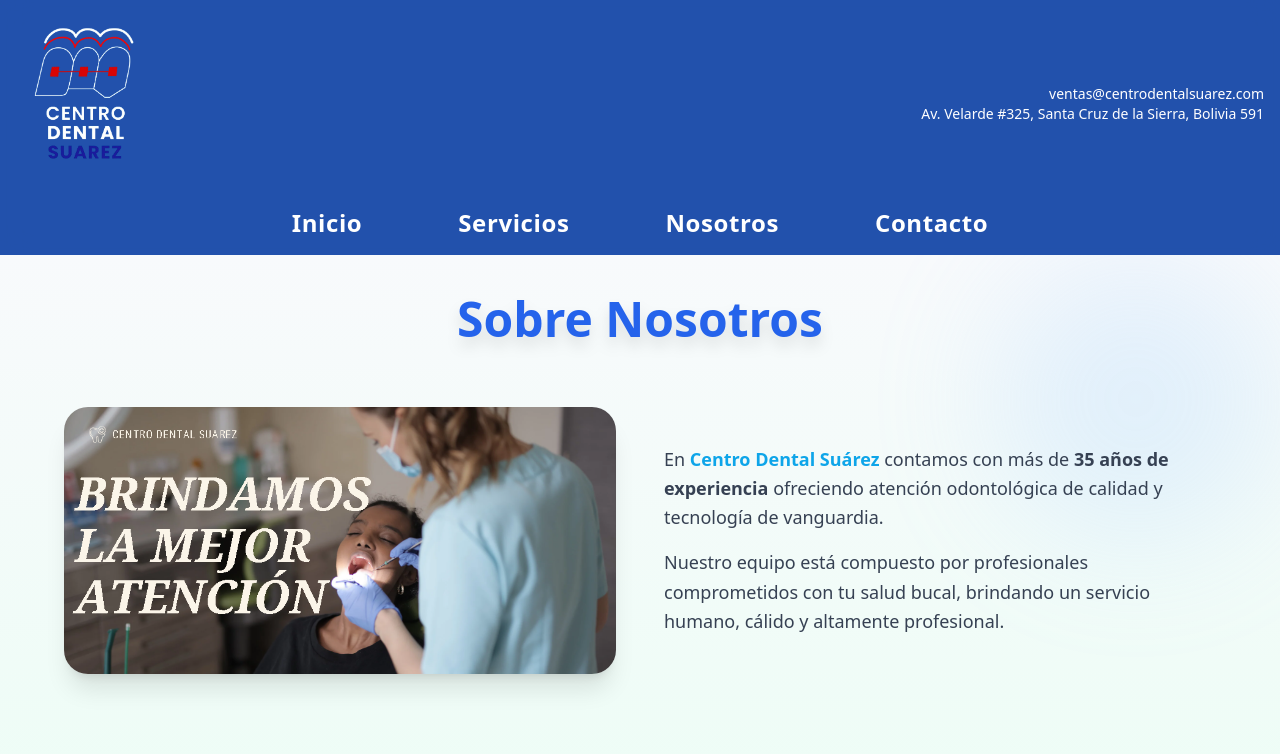
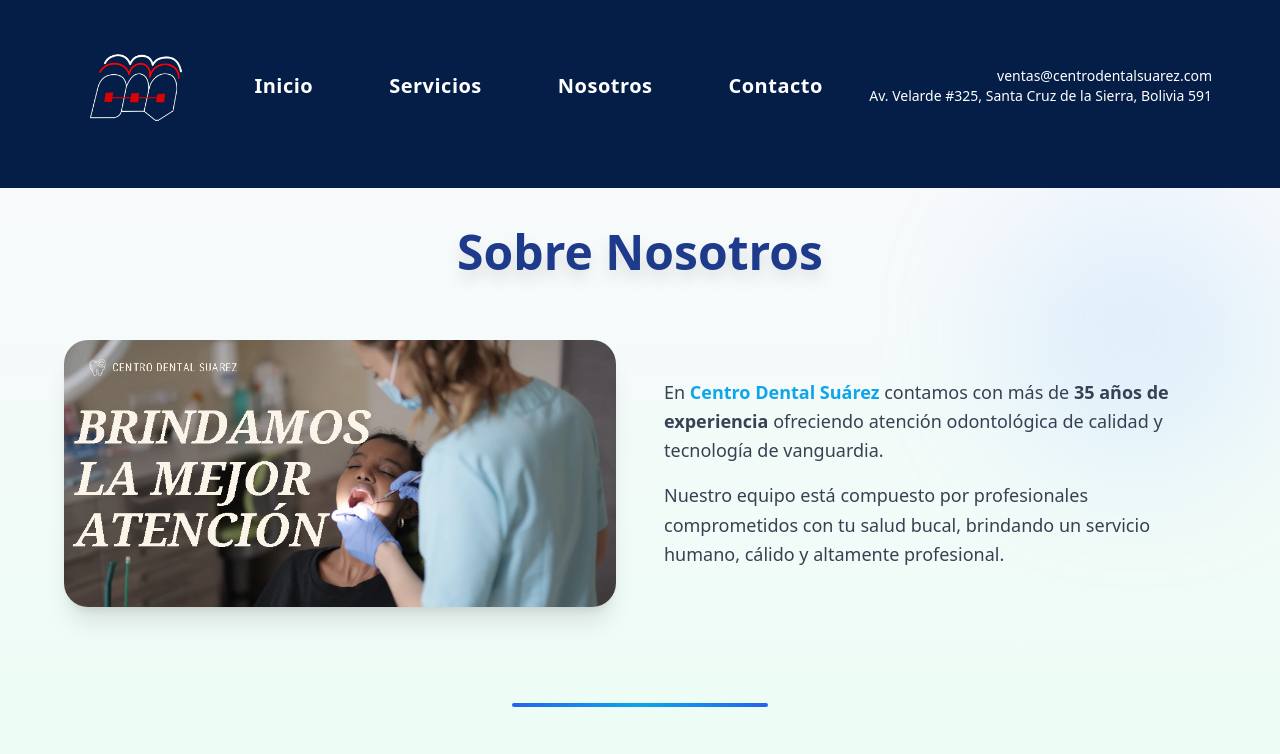
Before and after one commit to MichelIsmaelChavez/CentroDentalWeb, a Next.js app: page /nosotros in a window 1280 px wide. Shown: the top 754 px of the page. Built offline with nearby package versions, Linux system fonts and the light colour scheme.

Commit message:
Actualización del navbar: cambio de colores, ajuste en menú móvil y posicionamiento del botón

```diff
--- a/src/app/components/Navbar.tsx
+++ b/src/app/components/Navbar.tsx
@@ -9,11 +9,14 @@ export default function Navbar() {
   const [isOpen, setIsOpen] = useState(false);
 
   return (
-    <header className="w-full bg-[#0c3fa3]/90 backdrop-blur-lg shadow-lg">
-      <div className="max-w-7xl mx-auto px-4 py-4 text-white">
-        {/* Parte superior: Logo + info contacto */}
-        <div className="flex flex-col md:flex-row md:justify-between md:items-center mb-4">
-          <div className="flex items-center justify-between">
+    <header className="w-full bg-[#041e47] shadow-lg">
+
+      <div className="max-w-9xl mx-auto px-17 py-4 text-white">
+        {/* Parte superior: Logo + nav + contacto */}
+        <div className="flex flex-col md:flex-row md:justify-between md:items-center mb-4 gap-4">
+          {/* Logo */}
+          <div className="flex items-center justify-center md:justify-between w-full md:w-auto">
+
             <Link href="/">
               <Image
                 src="/logo.png"
@@ -24,26 +27,15 @@ export default function Navbar() {
               />
             </Link>
             <button
-              className="md:hidden text-white"
+               className="md:hidden text-white absolute right-5 top-6"
                onClick={() => setIsOpen(!isOpen)}
             >
               {isOpen ? <X size={28} /> : <Menu size={28} />}
             </button>
           </div>
 
-          {/* Info de contacto visible siempre */}
-          <div className="text-sm mt-4 md:mt-0 md:text-right">
-            <p>ventas@centrodentalsuarez.com</p>
-            <p>Av. Velarde #325, Santa Cruz de la Sierra, Bolivia 591</p>
-          </div>
-        </div>
-
-        {/* Menú de navegación */}
-        <nav
-  className={`flex flex-col md:flex-row items-center md:justify-center gap-4 md:gap-20 text-xl md:text-2xl font-semibold tracking-wide overflow-hidden transition-all duration-500 ease-in-out ${
-    isOpen ? "flex mt-4" : "hidden md:flex"
-  }`}
->
+          {/* Menú visible en escritorio */}
+          <nav className="hidden md:flex gap-15 text-xl md:text-1xl font-semibold tracking-wide items-center">
             {[
               { href: "/", label: "Inicio" },
               { href: "/servicios", label: "Servicios" },
@@ -63,6 +55,35 @@ export default function Navbar() {
             ))}
           </nav>
 
+          {/* Info de contacto visible siempre */}
+          <div className="text-sm text-right">
+            <p>ventas@centrodentalsuarez.com</p>
+            <p>Av. Velarde #325, Santa Cruz de la Sierra, Bolivia 591</p>
+          </div>
+        </div>
+
+        {/* Menú para móviles */}
+        {isOpen && (
+          <nav className="flex flex-col items-center gap-4 mt-4 md:hidden text-xl font-semibold tracking-wide">
+            {[
+              { href: "/", label: "Inicio" },
+              { href: "/servicios", label: "Servicios" },
+              { href: "/nosotros", label: "Nosotros" },
+              { href: "/contacto", label: "Contacto" },
+            ].map((item) => (
+              <Link
+                key={item.href}
+                href={item.href}
+                className="relative group px-2"
+              >
+                <span className="text-white group-hover:text-cyan-300 transition-colors duration-200">
+                  {item.label}
+                </span>
+                <span className="absolute left-0 -bottom-1 h-0.5 w-0 bg-cyan-300 transition-all duration-300 group-hover:w-full"></span>
+              </Link>
+            ))}
+          </nav>
+        )}
       </div>
     </header>
   );
--- a/src/app/contacto/page.tsx
+++ b/src/app/contacto/page.tsx
@@ -10,7 +10,7 @@ export default function Contacto() {
         initial={{ opacity: 0, y: -30 }}
         animate={{ opacity: 1, y: 0 }}
         transition={{ duration: 0.6 }}
-        className="text-4xl font-bold text-center text-[#2563eb] mb-12"
+        className="text-4xl font-bold text-center text-[#1e3a8a] mb-12"
       >
         Contáctanos
       </motion.h1>
--- a/src/app/nosotros/page.tsx
+++ b/src/app/nosotros/page.tsx
@@ -12,7 +12,7 @@ export default function Nosotros() {
 
       {/* Título principal */}
       <motion.h1
-        className="text-5xl font-extrabold text-center text-[#2563eb] drop-shadow-xl mb-16 relative z-10"
+        className="text-5xl font-extrabold text-center text-[#1e3a8a] drop-shadow-xl mb-16 relative z-10"
         initial={{ opacity: 0, y: -50 }}
         animate={{ opacity: 1, y: 0 }}
         transition={{ duration: 0.8 }}
@@ -107,7 +107,7 @@ export default function Nosotros() {
               visible: { opacity: 1, y: 0 },
             }}
           >
-            <h2 className="text-2xl font-bold text-[#2563eb] mb-3">{section.title}</h2>
+            <h2 className="text-2xl font-bold text-[#1e3a8a] mb-3">{section.title}</h2>
             <div className="text-gray-600">{section.content}</div>
           </motion.div>
         ))}
--- a/src/app/page.tsx
+++ b/src/app/page.tsx
@@ -30,7 +30,7 @@ export default function Home() {
           <div className="w-full max-w-5xl">
             <ImageCarousel />
           </div>
-          <motion.h1 className="text-5xl font-extrabold mt-10 text-sky-700 drop-shadow-sm">
+          <motion.h1 className="text-5xl font-extrabold mt-10 text-[#1e3a8a] drop-shadow-sm">
             Bienvenidos al Centro Dental Suárez
           </motion.h1>
           <p className="mt-4 text-lg max-w-2xl mx-auto text-gray-700 leading-relaxed">
@@ -58,7 +58,7 @@ export default function Home() {
   />
 </div>
           <div className="w-full lg:w-1/2 text-left">
-            <h2 className="text-4xl font-bold mb-4 text-[#2563eb]">Nosotros</h2>
+            <h2 className="text-4xl font-bold mb-4 text-[#1e3a8a]">Nosotros</h2>
             <p className="text-[#475569] text-lg leading-relaxed">
               En <span className="font-semibold text-[#3b82f6]">Centro Dental Suárez</span>,
               nos dedicamos a brindar atención odontológica integral de calidad,
@@ -79,7 +79,7 @@ export default function Home() {
           viewport={{ once: true }}
           variants={fadeInUp}
         >
-          <h2 className="text-3xl font-bold text-center text-[#2563eb] mb-10">
+          <h2 className="text-3xl font-bold text-center text-[#1e3a8a] mb-10">
             Horarios de Atención
           </h2>
           <div className="max-w-3xl mx-auto rounded-xl shadow-lg bg-[#f0f9ff] p-8 border border-[#cbd5e1]">
@@ -108,7 +108,7 @@ export default function Home() {
           viewport={{ once: true }}
           variants={fadeInUp}
         >
-          <h2 className="text-3xl font-bold text-center text-[#2563eb] mb-10">
+          <h2 className="text-3xl font-bold text-center text-[#1e3a8a] mb-10">
             Encuéntranos y Contáctanos
           </h2>
           <div className="grid grid-cols-1 md:grid-cols-2 gap-10 items-center">
@@ -178,7 +178,7 @@ export default function Home() {
 
         {/* Scroll Up */}
         <ScrollToTopButton />
-        <footer className="text-center text-sm text-gray-500 mt-10">
+        <footer className="text-center text-[#1e3a8a] text-gray-500 mt-10">
   &copy; 2025 Centro Dental Suarez. All rights reserved
 </footer>
       </main>
```
Also changed, not shown: public/logo.png. Lines whose indentation alone changed are shown as unchanged.
